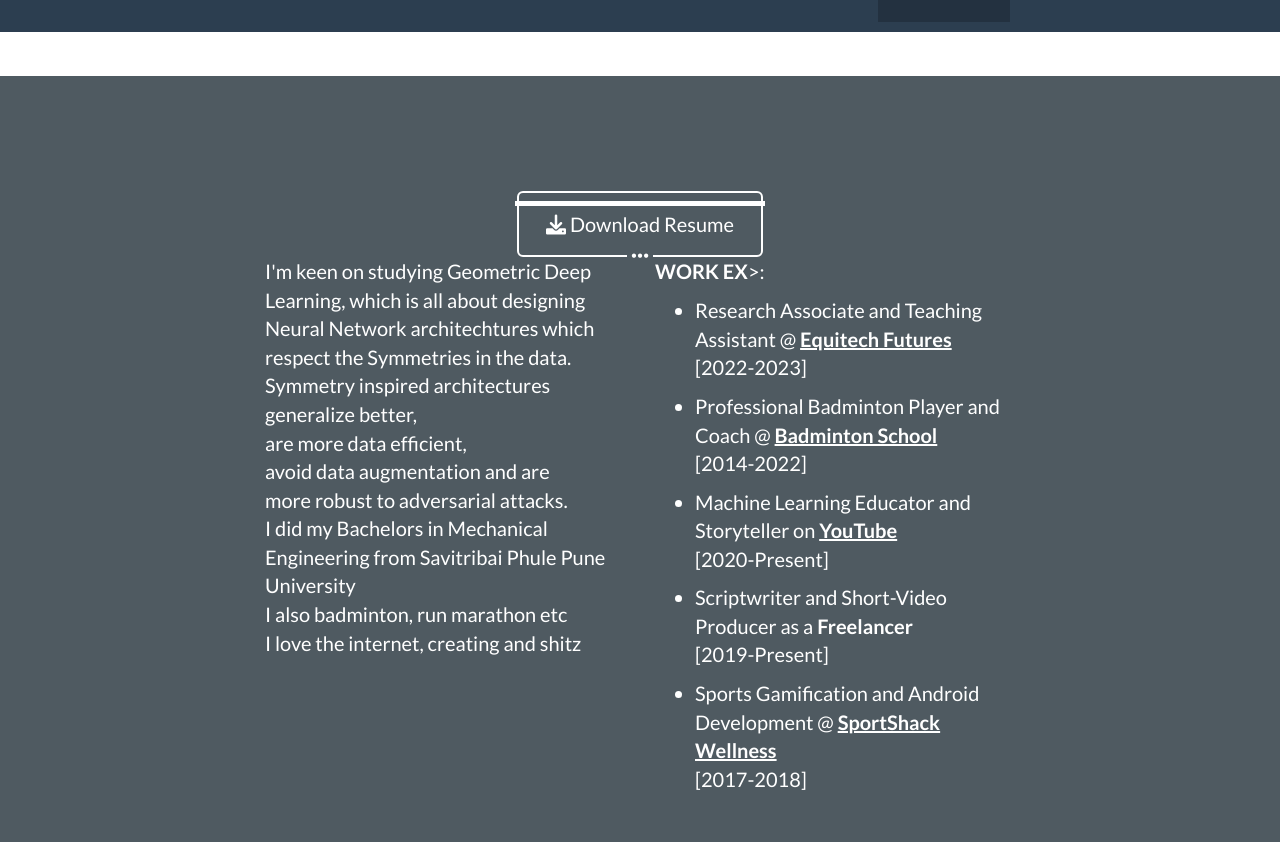
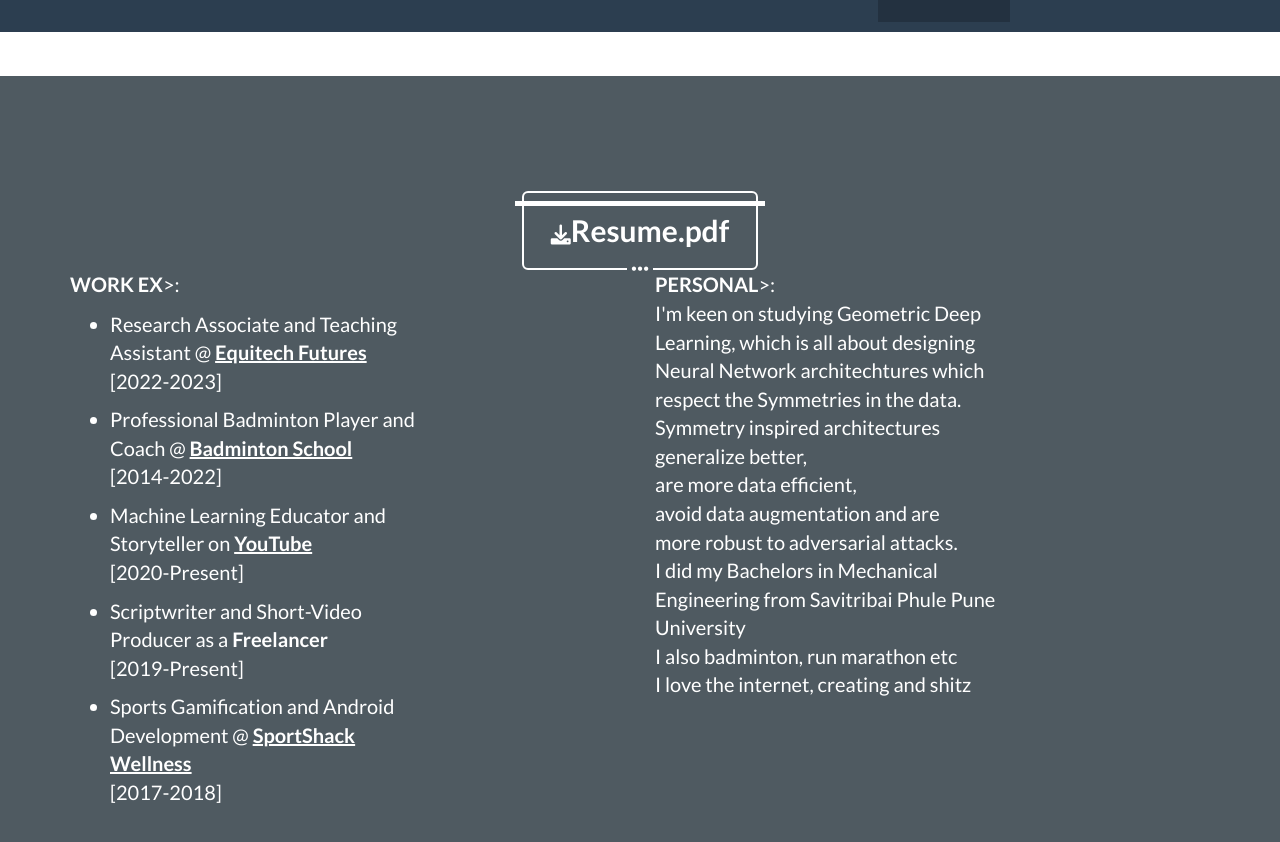
Before and after one commit to kartikchincholikar/kartikchincholikar.github.io, a Jekyll site: the page built from _posts/2014-07-17-Simulations in Statistical Learning Theory.markdown, in a window 1280 px wide and 900 px high, scrolled down 1254 px, cut to the strip 48-890 px from the top of the window. Built offline with Jekyll 4.4.1, drawn with Linux system fonts in a browser that asks for light colours.

Commit message:
formatting about

```diff
--- a/_includes/about.html
+++ b/_includes/about.html
@@ -5,21 +5,15 @@
       <div class="col-lg-12 text-center">
         <div class="col-lg-8 col-lg-offset-2 text-center">
           <a href="https://github.com/jeromelachaud/freelancer-theme" class="btn btn-lg btn-outline">
-            <i class="fa fa-download"></i> Download Resume
+            <i class="fa fa-download"></i><span style="font-size: 1.5em;"><b>Resume.pdf</b></span>
           </a>
         </div>
         <hr class="star-light">
       </div>
     </div>
     <div class="row">
-      <div class="col-lg-4 col-lg-offset-2">
-        <p>I'm keen on studying Geometric Deep Learning, which is all about designing Neural Network architechtures which respect the Symmetries in the data.<br>
-Symmetry inspired architectures generalize better,<br> are more data efficient,<br> avoid data augmentation and are<br> more robust to adversarial attacks.<br>
-I did my Bachelors in Mechanical Engineering from Savitribai Phule Pune University<br>I also badminton, run marathon etc<br>I love the internet, creating and shitz<br></p>
-      </div>
       <div class="col-lg-4">
-        <p>
-<b>WORK EX</b>>:<br>
+        <p><b>WORK EX</b>>:<br>
         <ul style="font-size: 20px;">
           <li style="margin-bottom: 10px;">Research Associate and Teaching Assistant @ <a href="https://www.equitechfutures.com/" target="_blank" style="color:white;"><u><b>Equitech Futures</b></u></a><br>[2022-2023]<br></li>
           <li style="margin-bottom: 10px;">Professional Badminton Player and Coach @ <a href="https://www.youtube.com/@BadmintonSchoolHINDI/featured" target="_blank" style="color:white;"><u><b>Badminton School</b></u></a><br>[2014-2022]<br></li>
@@ -29,6 +23,13 @@ I did my Bachelors in Mechanical Engineering from Savitribai Phule Pune Universi
         </ul>
         </p>
       </div>
+      <div class="col-lg-4 col-lg-offset-2">
+        <p><b>PERSONAL</b>>:<br>
+          I'm keen on studying Geometric Deep Learning, which is all about designing Neural Network architechtures which respect the Symmetries in the data.<br>
+Symmetry inspired architectures generalize better,<br> are more data efficient,<br> avoid data augmentation and are<br> more robust to adversarial attacks.<br>
+I did my Bachelors in Mechanical Engineering from Savitribai Phule Pune University<br>I also badminton, run marathon etc<br>I love the internet, creating and shitz<br></p>
+      </div>
+
 
     </div>
   </div>
```
